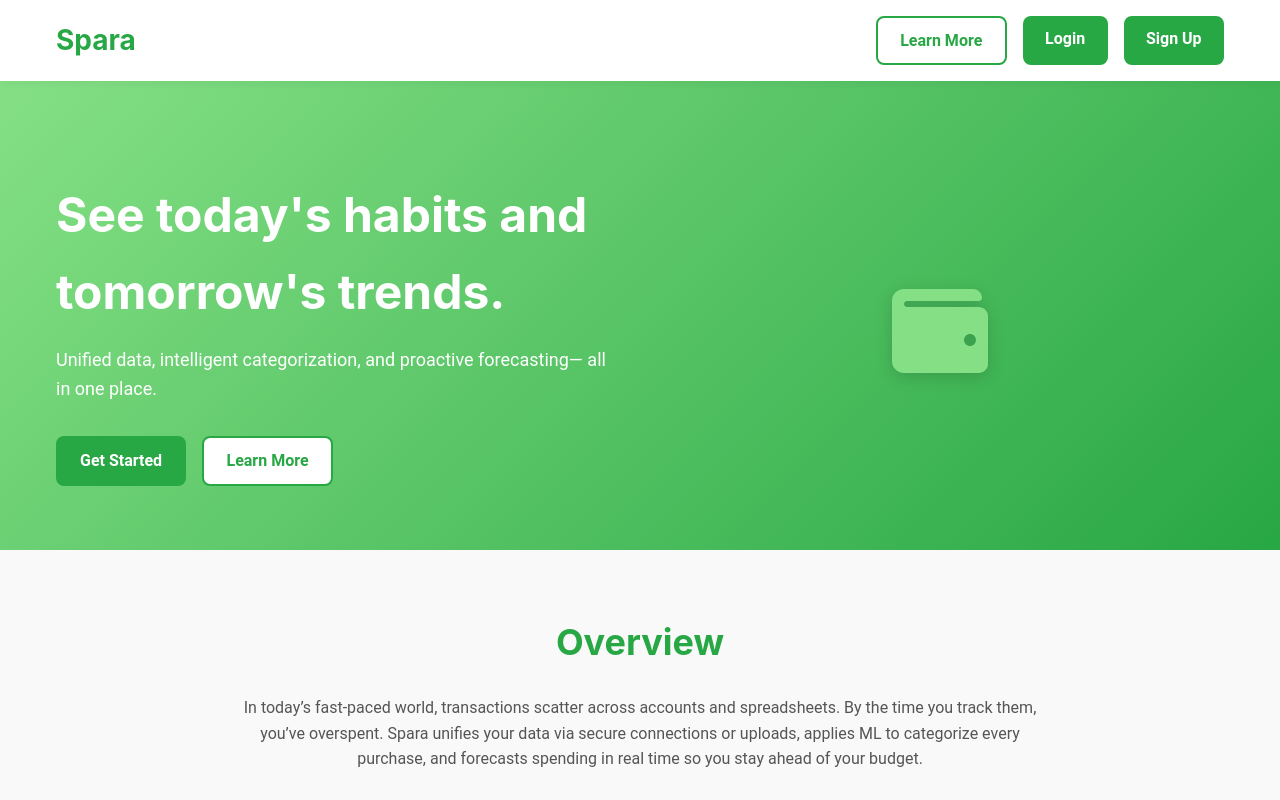
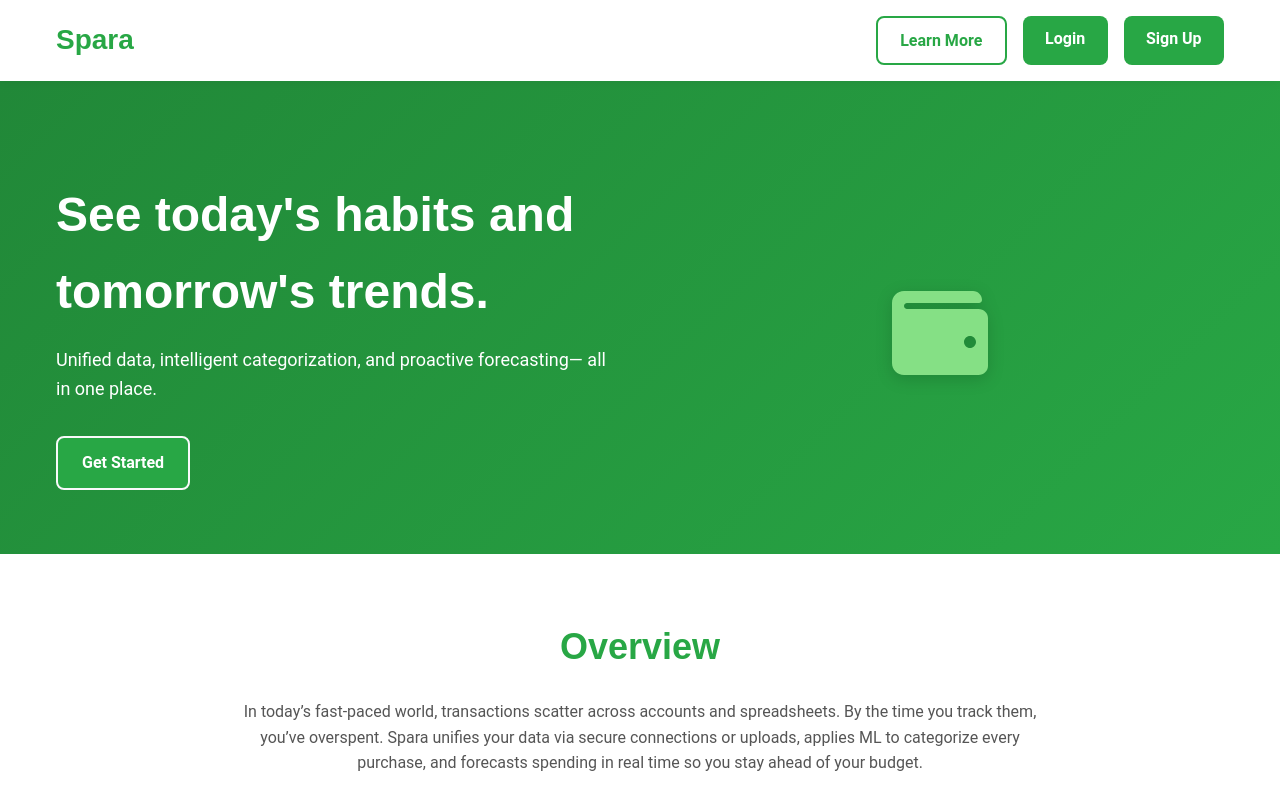
Before and after one commit to Sukh-Virk/Finance-Manager, a React (Create React App) app in the folder app/: page / in a window 1280 px wide. Shown: the top 800 px of the page. Built offline with nearby package versions, Linux system fonts and the light colour scheme; no server answers.

Commit message:
edited css and removed second learn more button

```diff
--- a/app/src/pages/Landing.jsx
+++ b/app/src/pages/Landing.jsx
@@ -47,7 +47,6 @@ export default function Landing() {
               ) : (
                 <Link to="/login" className="btn btn-primary">Get Started</Link>
               )}
-              <a href="#overview" className="btn btn-secondary">Learn More</a>
             </div>
             {user && (
               <p className="signed-in-text">
--- a/app/src/styles.css
+++ b/app/src/styles.css
@@ -3,12 +3,14 @@
 ─────────────────────────────────────────────────────────*/
 /* Updated color scheme to green */
 :root {
-  --color-primary:   #28a745;
-  --color-secondary: #85e085;
-  --color-bg:        #fff;
-  --color-alt-bg:    #f9f9f9;
-  --color-text:      #333;
-  --font-heading:    'Inter', sans-serif;
+  --color-primary:   #28a745; /* Green */
+  --color-secondary: #218838; /* Darker Green */
+  --color-bg:        #f8f9fa; /* Light Gray */
+  --color-alt-bg:    #ffffff; /* White */
+  --color-text:      #212529; /* Dark Gray */
+  --color-accent:    #17a2b8; /* Teal */
+  --color-error:     #dc3545; /* Red */
+  --font-heading:    'Poppins', sans-serif;
   --font-body:       'Roboto', sans-serif;
 }
 
@@ -40,7 +42,7 @@ body {
   cursor: pointer;
 }
 .btn-primary {
-  background:var(--color-primary); color:#fff; padding:.75rem 1.5rem;
+  background:var(--color-primary);border:2px solid var(--color-bg); color:#fff; padding:.75rem 1.5rem;
 }
 
 .btn-primary:hover {
```
